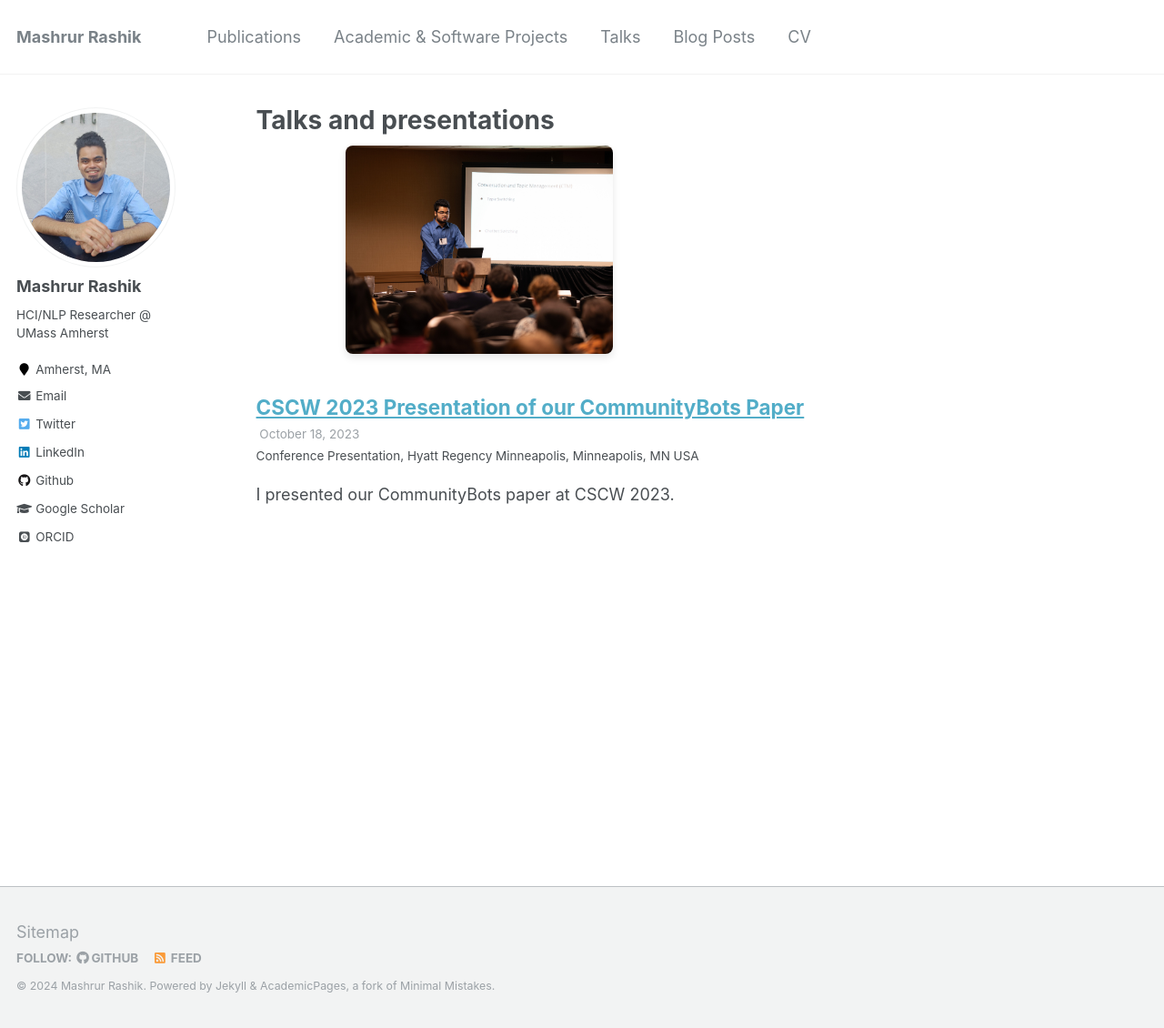
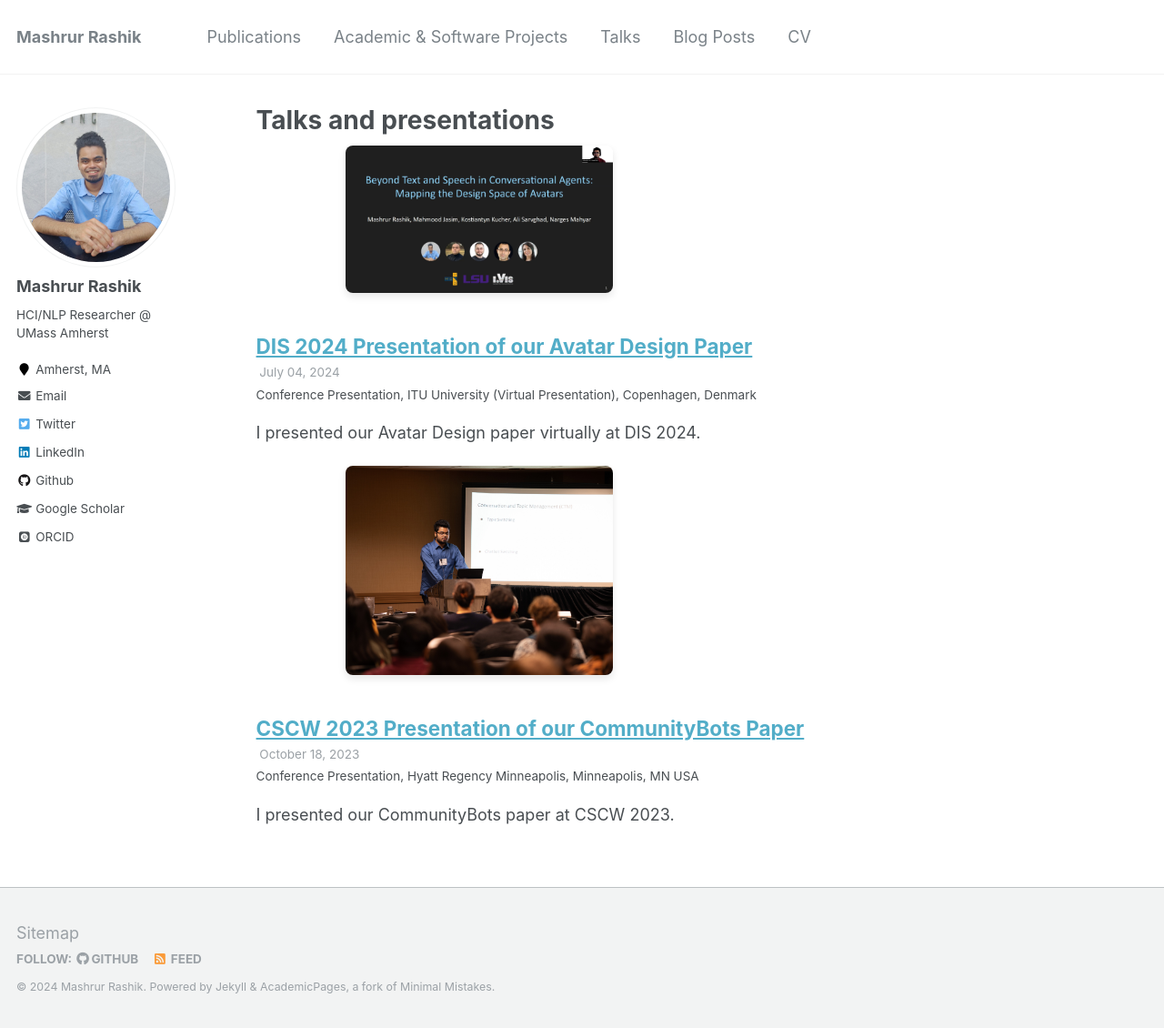
Before and after one commit to mashrur29/mashrur29.github.io, a Jekyll site: the page built from _pages/talks.html, in a window 1280 px wide and 1130 px high. Shown: the whole window at 91% size. Built offline with Jekyll 4.4.1, drawn with Linux system fonts in a browser that asks for light colours; some web fonts are replaced.

Commit message:
added talk

```diff
--- a/_talks/2023-10-18-conference-1.md
+++ b/_talks/2023-10-18-conference-1.md
@@ -14,4 +14,4 @@ I presented our CommunityBots paper at CSCW 2023.
 
 [You can find the conference schedule here](https://programs.sigchi.org/cscw/2023/program/session/124608)
 
-The conference slides are available [here](http://bit.ly/CBots_Slide).
+The presentation slides are available [here](http://bit.ly/CBots_Slide).
--- /dev/null
+++ b/_talks/2024-07-04-conference-2.md
@@ -0,0 +1,17 @@
+---
+image: "dis.png"
+title: "DIS 2024 Presentation of our Avatar Design Paper"
+collection: conference
+type: "Conference Presentation"
+permalink: /talks/2024-07-04-talk-2
+venue: "ITU University (Virtual Presentation)"
+date: 2024-07-04
+location: "Copenhagen, Denmark"
+---
+
+
+I presented our Avatar Design paper virtually at DIS 2024.
+
+[You can find the conference schedule here](https://programs.sigchi.org/dis/2024/program/content/164593)
+
+The presentation slides are available [here](https://docs.google.com/presentation/d/1XUJ_I-KXuU_eU34gj6SoPlgc_ImB87RuCZAcGnzUyHU/edit?usp=sharing).
```
Also changed, not shown: images/dis.png (added).
